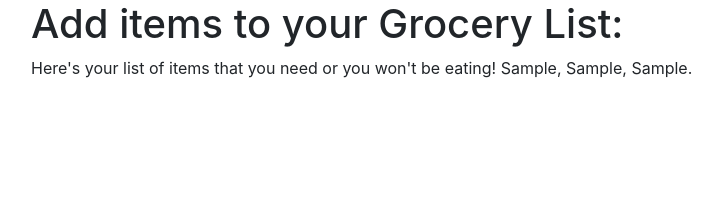
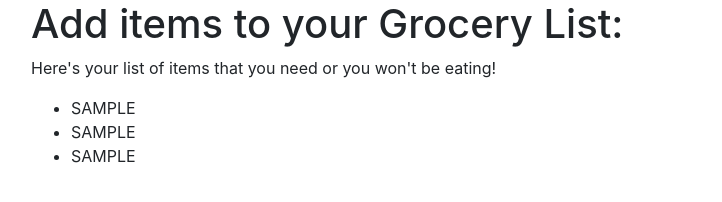
Before and after one commit to nanettegirzi/grocery-list, a plain HTML site: page index.html in a window 1280 px wide. Both pictures are taken after typing "Sample", "Sample", "Sample" into the empty fields and a click on the button "Show me my list!". Shown: the whole page, without its empty margins (54-776 px from the left). Drawn offline with Linux system fonts and the light colour scheme.

Commit message:
add logic to JS to make listuppercase and sorted in alphebetical order

```diff
--- a/index.html
+++ b/index.html
@@ -10,7 +10,6 @@
   <body>
     <div class="container">
       <h1>Add items to your Grocery List:</h1>
-      <div>
         <form id="groceries">
           <div class="form-group">
             <label for="item1">Item 1</label>
@@ -29,8 +28,14 @@
         </form>
 
         <div id="output">
-          <p>Here's your list of items that you need or you won't be eating!
-          <span class="item1"></span>, <span class="item2"></span>, <span class="item3"></span>. </p>
+          <p>Here's your list of items that you need or you won't be eating!</p>
+          <ul id ="list">
+
+          </ul>
+
+
         </div>
+      </div>
+
   </body>
 </html>
--- a/js/scripts.js
+++ b/js/scripts.js
@@ -2,17 +2,31 @@ $(document).ready(function () {
   $("#groceries").submit(function (event) {
     event.preventDefault();
 
-    // create an array for items (as indicated in the HTML)
     var groceryItems = ["item1", "item2", "item3"];
 
+    var sortedList = [];
+
     groceryItems.forEach(function(groceryItem) {
-      var item = $("input#" + groceryItem).val();
+      var userInput = $("input#" + groceryItem).val();
+      $("." + groceryItem).text(userInput);
+      sortedList.push(userInput);
+    });
 
-      $("." + groceryItem).append(item);
+    sortedList.sort();
 
+    var toUpper = function(sortedList) {
+      return sortedList.toUpperCase();
+    }
 
-      $("#output").show(groceryItem);
+    var capitalizedList = sortedList.map(toUpper);
+
+    capitalizedList.forEach(function(userInput) {
+      $("#list").append("<li>" + userInput + "</li>");
+    });
+
+    // document.write(capitalizedList);
+
+      $("#output").show();
       $("#groceries").hide();
     });
   });
-});
```
